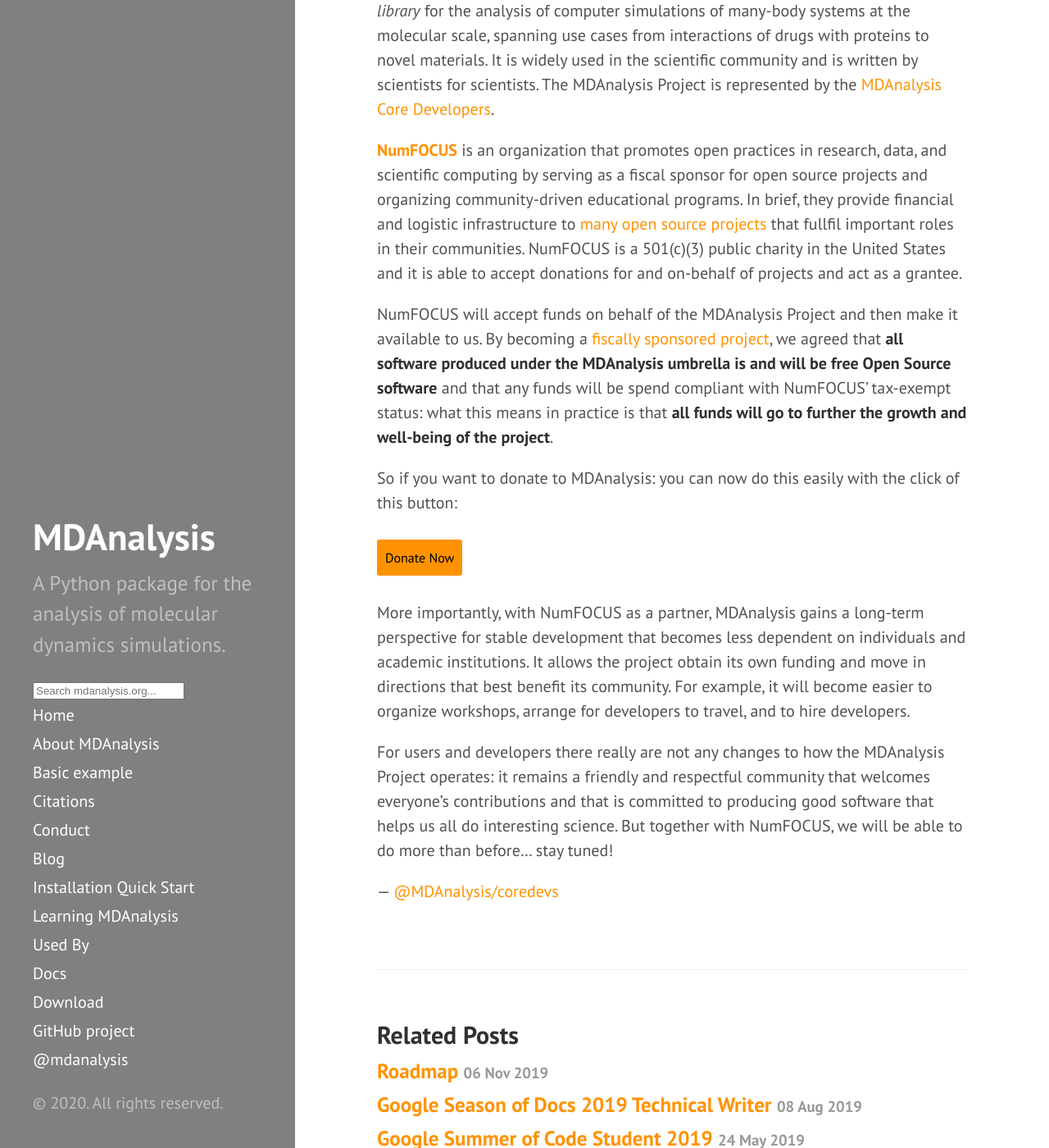
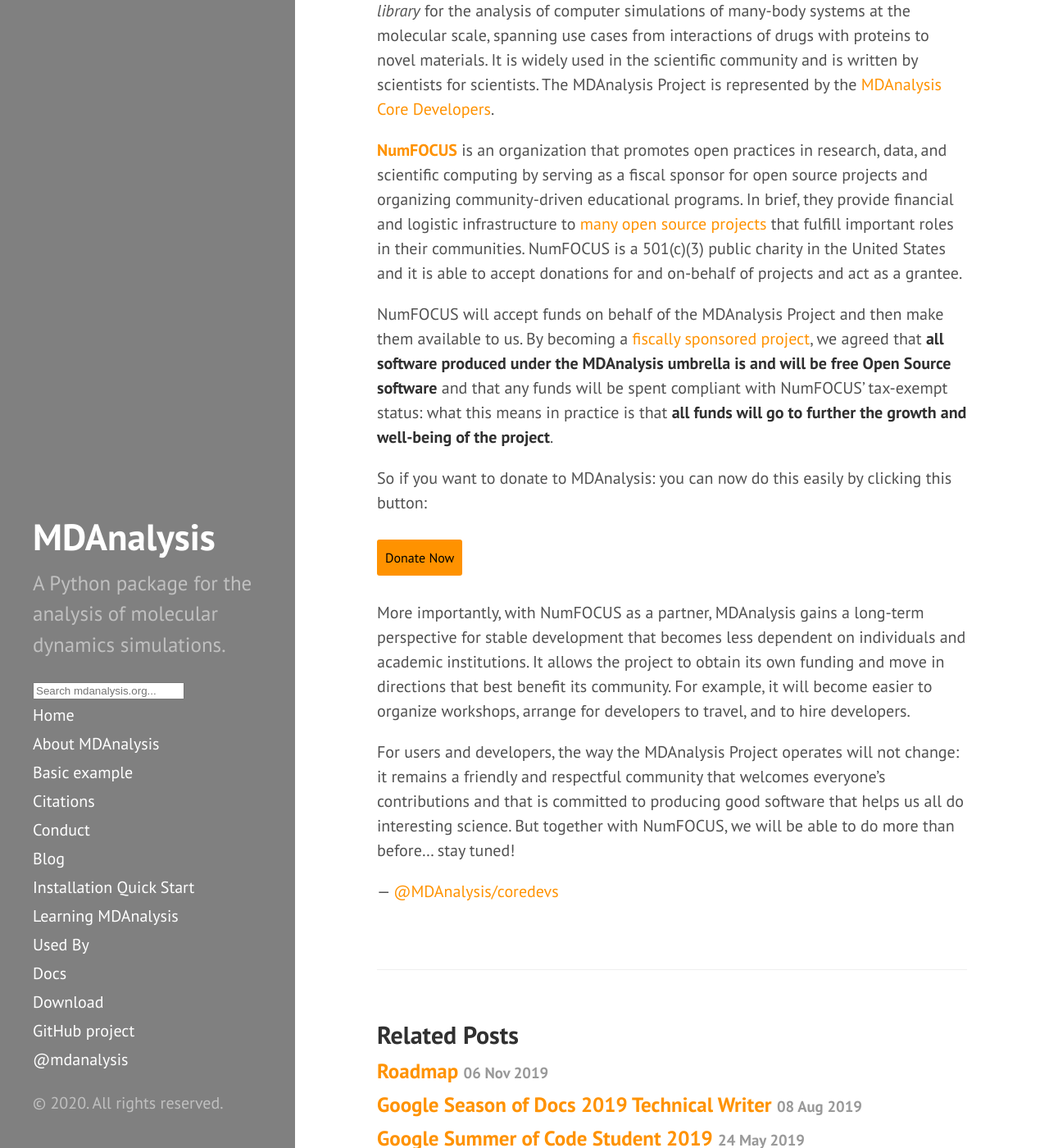
Before and after one commit to MDAnalysis/MDAnalysis.github.io, a Jekyll site: the page built from _posts/2020-02-14-numfocus-sponsored-project.md, in a window 1280 px wide and 1400 px high, scrolled down 422 px. Shown: the whole window at 82% size. Built offline with Jekyll 4.4.1, drawn with Linux system fonts in a browser that asks for light colours; comment, search, counter and statistics services are not loaded.

Commit message:
edits from reviewers @tylerjereddy and @zemanj

```diff
--- a/_posts/2020-02-14-numfocus-sponsored-project.md
+++ b/_posts/2020-02-14-numfocus-sponsored-project.md
@@ -26,36 +26,35 @@ open practices in research, data, and scientific computing by serving
 as a fiscal sponsor for open source projects and organizing
 community-driven educational programs. In brief, they provide
 financial and logistic infrastructure to [many open source
-projects](https://numfocus.org/sponsored-projects) that fullfil
+projects](https://numfocus.org/sponsored-projects) that fulfill
 important roles in their communities. NumFOCUS is a 501(c)(3) public
 charity in the United States and it is able to accept
 donations for and on-behalf of projects and act as a grantee.
 
 NumFOCUS will accept funds on behalf of the MDAnalysis Project and
-then make it available to us. By becoming a [fiscally sponsored
+then make them available to us. By becoming a [fiscally sponsored
 project](https://numfocus.org/projects-overview), we agreed that **all
 software produced under the MDAnalysis umbrella is and will be free
-Open Source software** and that any funds will be spend compliant with
+Open Source software** and that any funds will be spent compliant with
 NumFOCUS' tax-exempt status: what this means in practice is that **all
 funds will go to further the growth and well-being of the project**.
 
 So if you want to donate to MDAnalysis: you can now do this easily
-with the click of this button:
+by clicking this button:
 
 {{ site.numfocus.donate_button }}
 
 More importantly, with NumFOCUS as a partner, MDAnalysis gains a
 long-term perspective for stable development that becomes less
 dependent on individuals and academic institutions. It allows the
-project obtain its own funding and move in directions that best
+project to obtain its own funding and move in directions that best
 benefit its community. For example, it will become easier to organize
 workshops, arrange for developers to travel, and to hire developers.
 
-For users and developers there really are not any changes to how the
-MDAnalysis Project operates: it remains a friendly and respectful
-community that welcomes everyone's contributions and that is
-committed to producing good software that helps us all do interesting
-science. But together with NumFOCUS, we will be able to do
-more than before... stay tuned!
+For users and developers, the way the MDAnalysis Project operates will
+not change: it remains a friendly and respectful community that
+welcomes everyone's contributions and that is committed to producing
+good software that helps us all do interesting science. But together
+with NumFOCUS, we will be able to do more than before... stay tuned!
 
 — [@MDAnalysis/coredevs](https://github.com/orgs/MDAnalysis/teams/coredevs)
```
